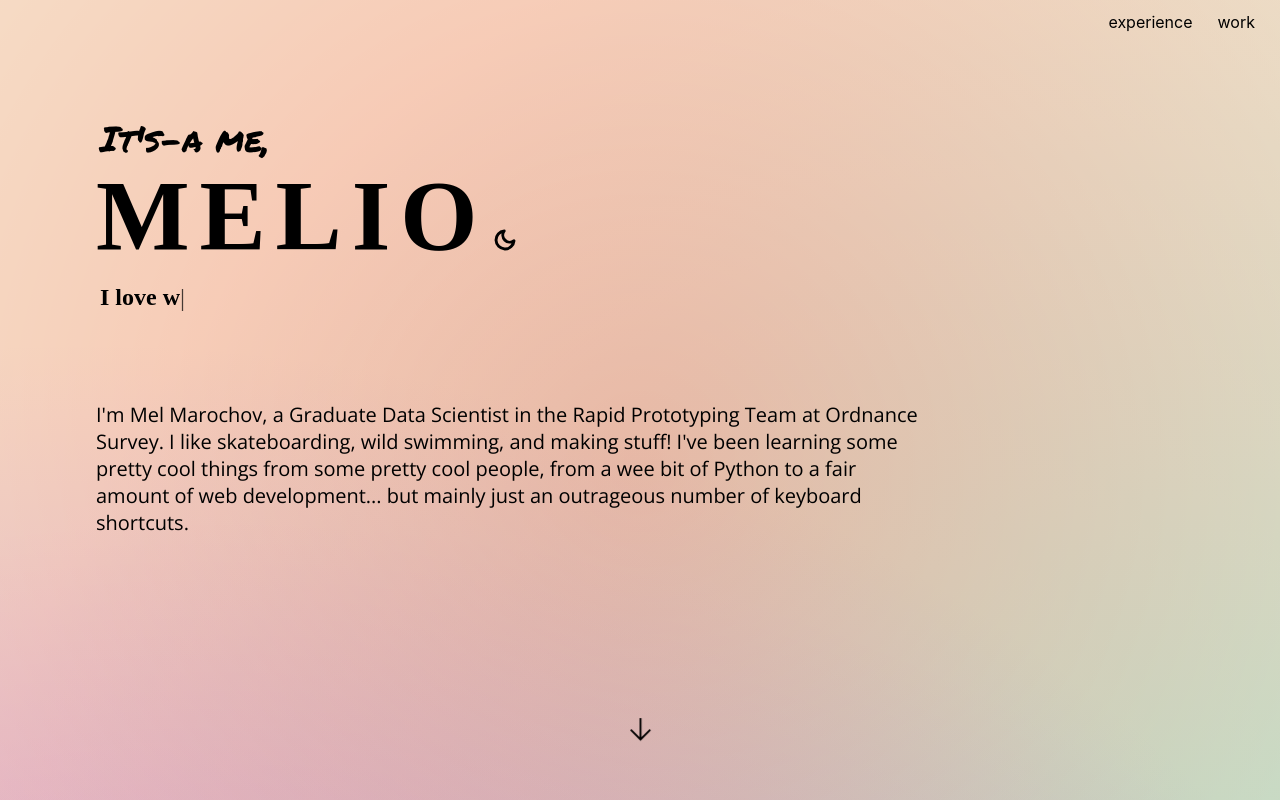
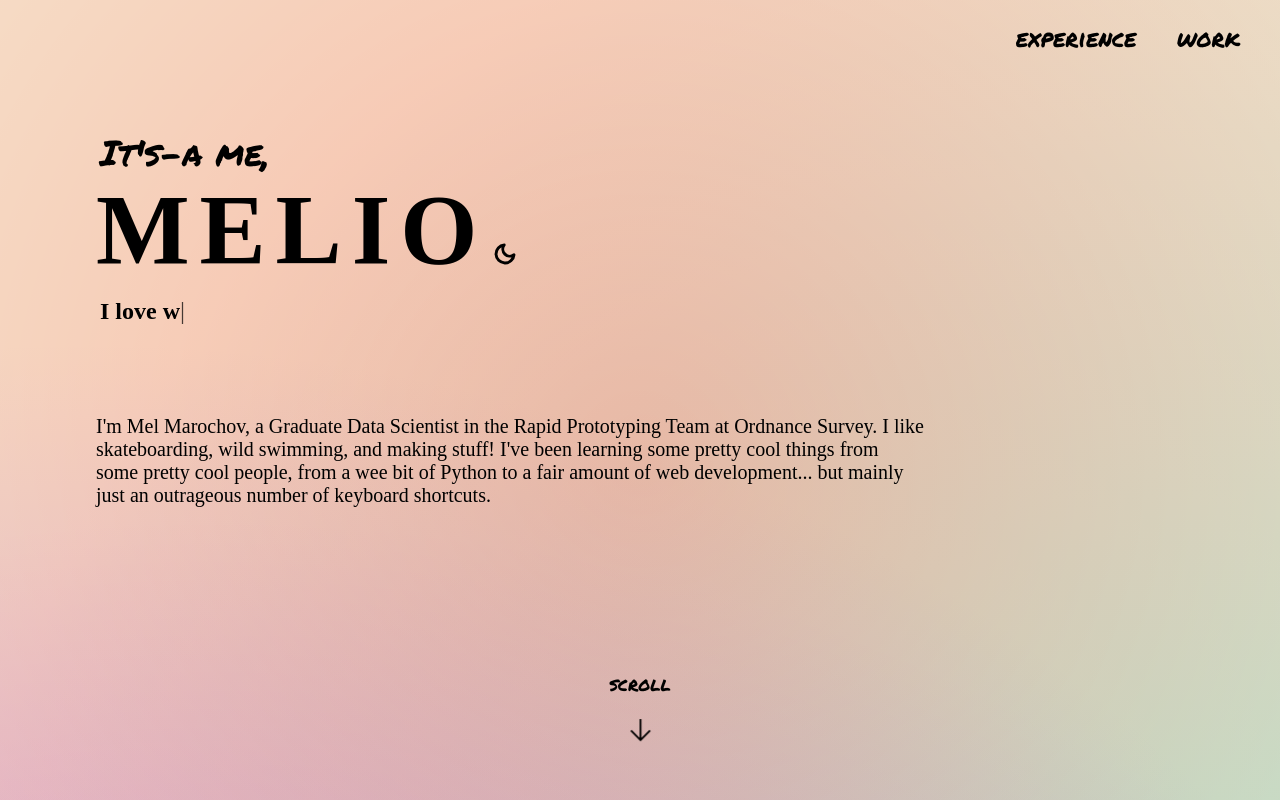
Before and after one commit to MMarochovOS/website, a Svelte app: page / in a window 1280 px wide. Shown: the top 800 px of the page. Built offline with nearby package versions, Linux system fonts and the light colour scheme; a web font is replaced by a local one.

Commit message:
edited text some more

```diff
--- a/src/components/Name.svelte
+++ b/src/components/Name.svelte
@@ -16,7 +16,7 @@
       <Mode>Toggle</Mode>
     </div>
   <Typed strings={["I love web development,", "and data science,", "I'm not that great at them yet,", "but I'm trying my best :)", "oh and also, I think the Earth is flat."]} loop=true typeSpeed=9 startDelay=1200 backSpeed=9 backDelay=2600 cursorChar= "|">
-	<h2 class="typing"></h2>
+	<h2 class="typing"> </h2>
   </Typed>
 </div>
 
--- a/src/components/NavButton.svelte
+++ b/src/components/NavButton.svelte
@@ -20,11 +20,13 @@
 
 <style>
   a {
-    padding: 12px 25px 12px 0px;
+    padding: 20px 40px 12px 0px;
     width: fit-content;
     border-radius: 3px;
     width: fit-content;
     color: black;
+    font-family: 'Permanent Marker', cursive;
+    font-size: 1.5rem;
   }
 
   a:hover {
--- a/src/components/ScrollArrow.svelte
+++ b/src/components/ScrollArrow.svelte
@@ -1,15 +1,23 @@
 <!-- ScrollArrow.svelte -->
-
+<p>scroll</p>
 <svg version="1.1" id="svg-arrow-down" xmlns="http://www.w3.org/2000/svg" xmlns:xlink="http://www.w3.org/1999/xlink" x="0px" y="0px" viewBox="0 0 22 35"  xml:space="preserve">
   <polygon class="arrow" points="20.58,11.584 12.004,20.158 12.004,0 9.996,0 9.996,20.158 1.42,11.584 0,13.004 11,24
         22,13.004 "></polygon>
 </svg>
 
 <style>
+
+  p {
+    font-family: 'Permanent Marker', cursive;
+    font-size: 1.2rem;
+  }
+
   svg {
     width: 25px;
     display: block;
-    margin: 50px auto;}
+    align-self: center;
+    margin: 0px 0px 50px 0px;
+  }
 
   .arrow {
     animation: scroll .35s ease-in alternate infinite;
--- a/src/sections/About.svelte
+++ b/src/sections/About.svelte
@@ -49,6 +49,6 @@
     display: inline-block;
     text-align: left;
     font-size: 20px;
-    font-family: 'Open Sans', sans-serif;
+    font-family: "Lucida Sans Typewriter";
 }
 </style>
```
